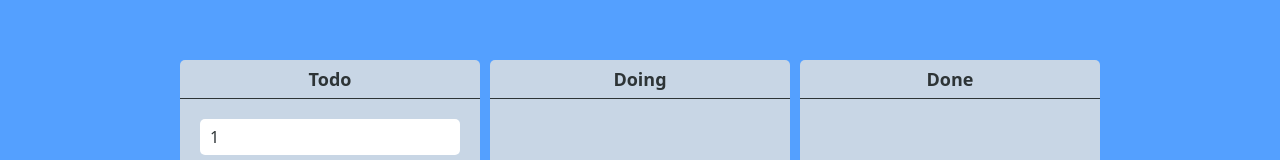
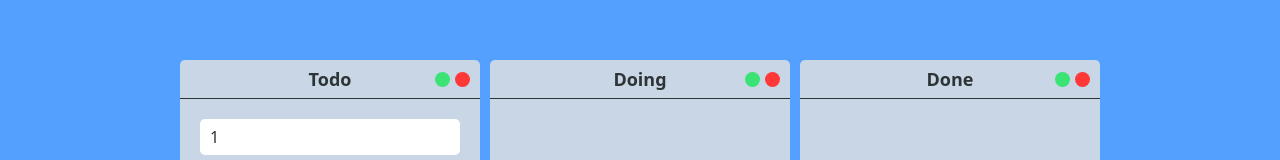
Before and after one commit to jh0152park/ReactJS_Trello, a React (Create React App) app in the folder trello/: page / in a window 1280 px wide. Shown: the part 185-345 px from the top of the page. Built offline with nearby package versions, Linux system fonts and the light colour scheme.

Commit message:
added add action item button and close board button

```diff
--- a/trello/src/components/Board.tsx
+++ b/trello/src/components/Board.tsx
@@ -5,6 +5,8 @@ import { styled } from "styled-components";
 import { useForm } from "react-hook-form";
 import { ITodo, actionItemState } from "../atoms";
 import { useSetRecoilState } from "recoil";
+import { FontAwesomeIcon } from "@fortawesome/react-fontawesome";
+import { faPlus, faXmark } from "@fortawesome/free-solid-svg-icons";
 
 interface IBoardProps {
     actionItems: ITodo[];
@@ -31,14 +33,14 @@ const Container = styled.div`
     flex-direction: column;
 `;
 
-const Title = styled.h2`
+const Title = styled.div`
     text-align: center;
     font-weight: bold;
-
     font-size: 18px;
     background-color: none;
     padding-bottom: 10px;
     border-bottom: 1px solid ${(props) => props.theme.fontColor};
+    position: relative;
 `;
 
 const Area = styled.div<IAreaProps>`
@@ -57,6 +59,48 @@ const Form = styled.form`
     width: 100%;
     input {
         width: 98%;
+    }
+`;
+
+const Add = styled.div`
+    width: 15px;
+    height: 15px;
+    color: #3ae374;
+    background-color: #3ae374;
+    position: absolute;
+    right: 30px;
+    top: 2px;
+    border-radius: 50%;
+    font-size: 13px;
+    display: flex;
+    justify-content: center;
+    align-items: center;
+
+    &:hover {
+        cursor: pointer;
+        color: ${(props) => props.theme.fontColor};
+        transition: color 0.2s ease-in-out;
+    }
+`;
+
+const Close = styled.div`
+    width: 15px;
+    height: 15px;
+    color: #ff3838;
+    background-color: #ff3838;
+    position: absolute;
+    right: 10px;
+    top: 2px;
+    border-radius: 50%;
+    font-size: 13px;
+    display: flex;
+    justify-content: center;
+    align-items: center;
+
+    &:hover {
+        cursor: pointer;
+        color: ${(props) => props.theme.fontColor};
+        transition: color 0.2s ease-in-out;
     }
 `;
 
@@ -79,9 +123,25 @@ function Board({ boardId, actionItems }: IBoardProps) {
     //     setValue("todo", "");
     // }
 
+    function onAddButtonClick(id: string) {
+        console.log(`add button clicked at ${id}`);
+    }
+
+    function onCloseButtonClick(id: string) {
+        console.log(`close button clicked at ${id}`);
+    }
+
     return (
         <Container>
-            <Title>{boardId}</Title>
+            <Title>
+                {boardId}
+                <Add onClick={() => onAddButtonClick(boardId)}>
+                    <FontAwesomeIcon icon={faPlus} />
+                </Add>
+                <Close onClick={() => onCloseButtonClick(boardId)}>
+                    <FontAwesomeIcon icon={faXmark} />
+                </Close>
+            </Title>
 
             {/* <Form onSubmit={handleSubmit(onValid)}>
                 <input
```
